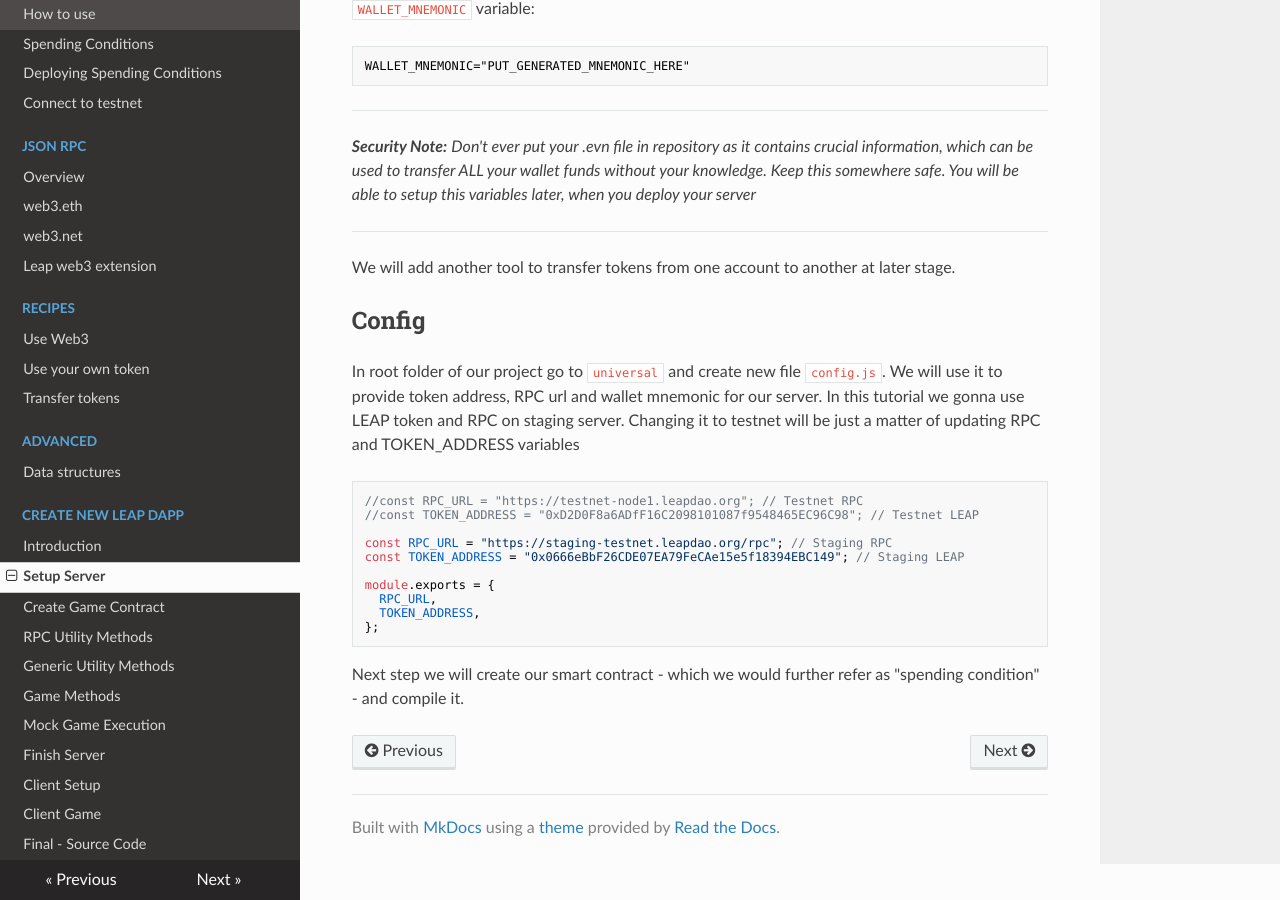
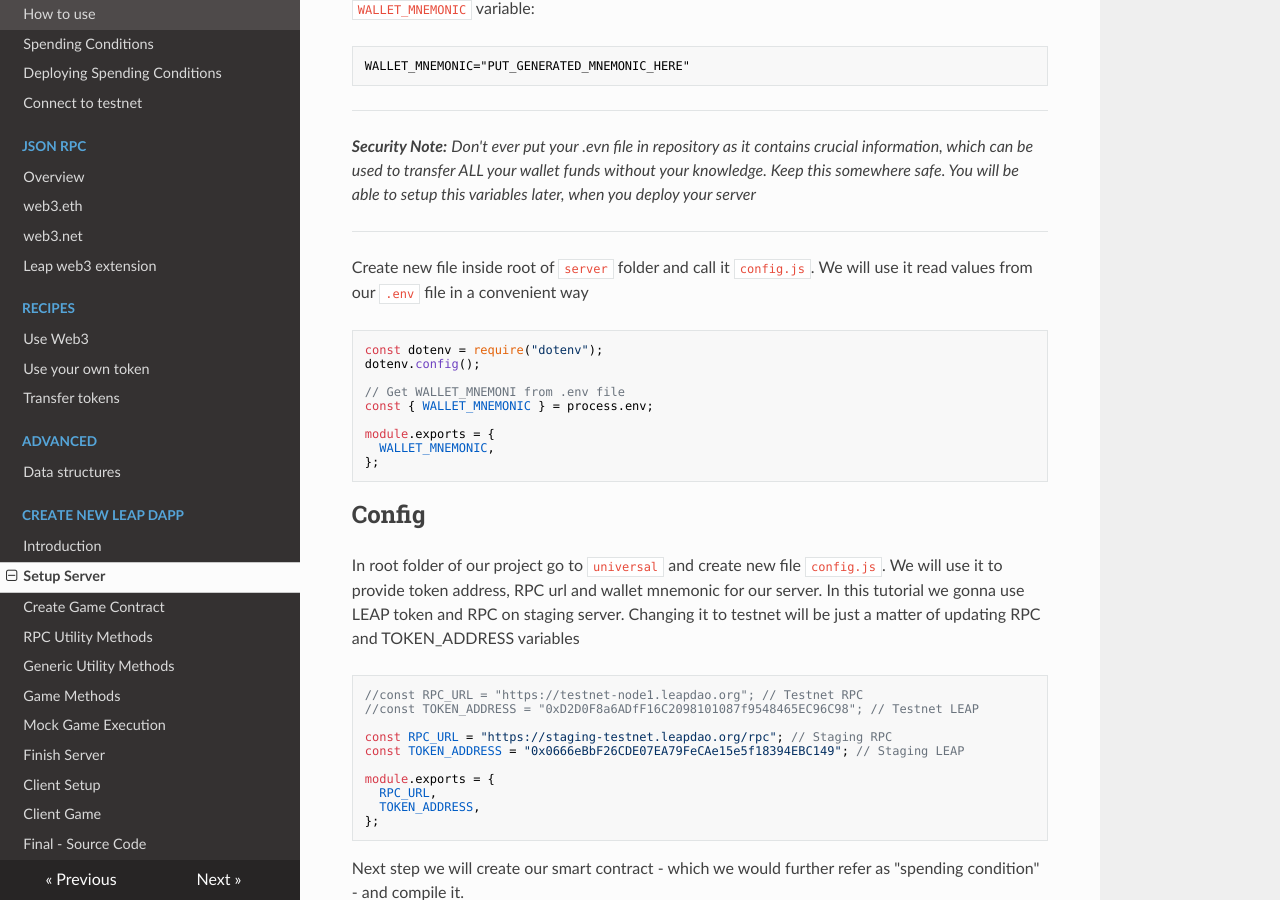
Before and after one commit to leapdao/docs, an MkDocs documentation site: the page built from docs/tutorials/new-dapp/step-1-server.md, in a window 1280 px wide and 900 px high, scrolled down 2177 px. Built offline with MkDocs 1.6.1, drawn with Linux system fonts in a browser that asks for light colours; nearby versions of some CDN libraries.

Commit message:
Add section about config file in the root of server

````diff
--- a/docs/tutorials/new-dapp/step-1-server.md
+++ b/docs/tutorials/new-dapp/step-1-server.md
@@ -109,7 +109,20 @@ transfer ALL your wallet funds without your knowledge. Keep this somewhere safe.
 later, when you deploy your server*
 
 ***
-We will add another tool to transfer tokens from one account to another at later stage.
+
+Create new file inside root of `server` folder and call it `config.js`. We will use it read values from our `.env` file in a convenient way
+```javascript
+const dotenv = require("dotenv");
+dotenv.config();
+
+// Get WALLET_MNEMONI from .env file
+const { WALLET_MNEMONIC } = process.env;
+
+module.exports = {
+  WALLET_MNEMONIC,
+};
+```
+
 
 Config
 ---
````
